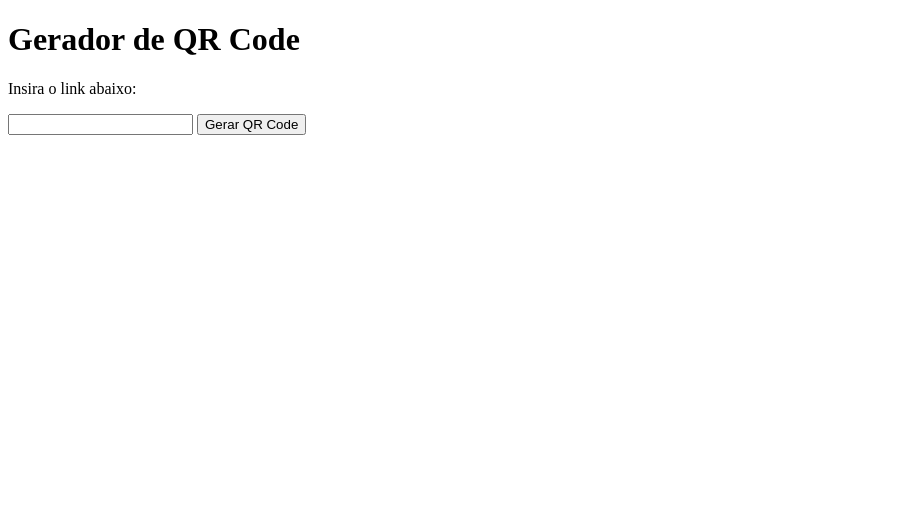
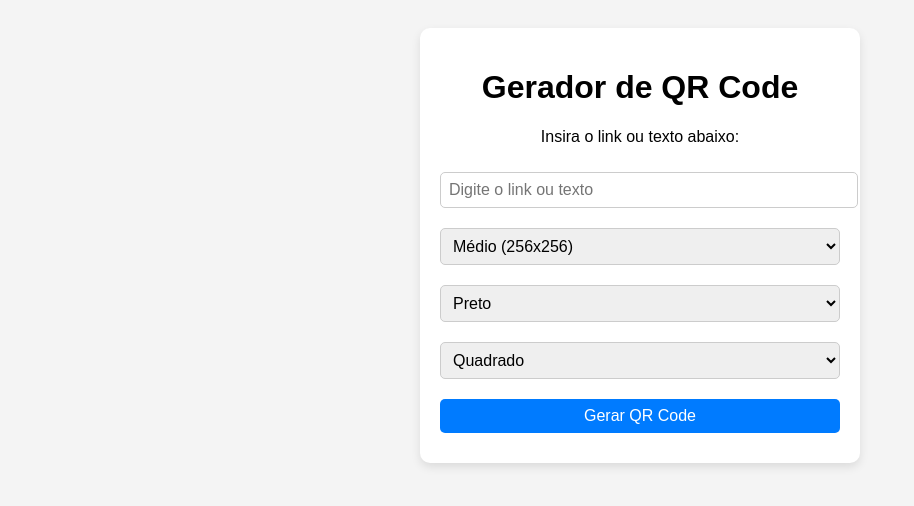
Before and after one commit to Diogozura/qrcode, a plain HTML site: page index.html in a window 1280 px wide. Shown: the whole page, without its empty margins (0-914 px from the left). Drawn offline with nearby package versions, Linux system fonts and the light colour scheme.

Commit message:
feat: update qr code

```diff
--- a/index.html
+++ b/index.html
@@ -1,34 +1,152 @@
 <!DOCTYPE html>
-<html>
+<html lang="pt-BR">
 <head>
   <meta charset="UTF-8">
-  <title>Gerador de QR Code</title>
-  <script src="https://cdn.rawgit.com/davidshimjs/qrcodejs/gh-pages/qrcode.min.js"></script>
+  <meta name="viewport" content="width=device-width, initial-scale=1.0">
+  <title>Gerador de QR Code Avançado</title>
+  <script src="https://cdn.jsdelivr.net/npm/qrcode-generator/qrcode.js"></script>
+  <style>
+    body {
+      font-family: Arial, sans-serif;
+      text-align: center;
+      padding: 20px;
+      background-color: #f4f4f4;
+    }
+    .container {
+      background: white;
+      padding: 20px;
+      border-radius: 10px;
+      box-shadow: 0px 4px 10px rgba(0, 0, 0, 0.1);
+      max-width: 400px;
+      margin: auto;
+    }
+    input, button, select {
+      width: 100%;
+      margin: 10px 0;
+      padding: 8px;
+      font-size: 16px;
+      border: 1px solid #ccc;
+      border-radius: 5px;
+    }
+    button {
+      background: #007bff;
+      color: white;
+      cursor: pointer;
+      border: none;
+      transition: background 0.3s;
+    }
+    button:hover {
+      background: #0056b3;
+    }
+    #qrcode canvas {
+      margin-top: 20px;
+    }
+    .download-links a {
+      display: block;
+      margin-top: 10px;
+      text-decoration: none;
+      color: #007bff;
+      font-weight: bold;
+    }
+  </style>
 </head>
 <body>
-  <h1>Gerador de QR Code</h1>
-  <p>Insira o link abaixo:</p>
-  <input type="text" id="input" />
-  <button onclick="generate()">Gerar QR Code</button>
-  <br />
-  <br />
-  <div id="qrcode"></div>
-  <a id="downloadLink" download="qrcode.png" style="display:none">Baixar QR Code</a>
+  <div class="container">
+    <h1>Gerador de QR Code</h1>
+    <p>Insira o link ou texto abaixo:</p>
+    <input type="text" id="input" placeholder="Digite o link ou texto" />
+    <select id="size">
+      <option value="128">Pequeno (128x128)</option>
+      <option value="256" selected>Médio (256x256)</option>
+      <option value="512">Grande (512x512)</option>
+    </select>
+    <select id="color">
+      <option value="#000000">Preto</option>
+      <option value="#007bff">Azul</option>
+      <option value="#28a745">Verde</option>
+      <option value="#dc3545">Vermelho</option>
+    </select>
+    <select id="shape">
+      <option value="square">Quadrado</option>
+      <option value="rounded">Arredondado</option>
+      <option value="dots">Pontos</option>
+      <option value="hexagon">Hexágono</option>
+    </select>
+    <button onclick="generate()">Gerar QR Code</button>
+    <div id="qrcode"></div>
+    <div class="download-links">
+      <a id="downloadPng" style="display:none">Baixar PNG</a>
+    </div>
+  </div>
+
   <script>
     function generate() {
-      var input = document.getElementById("input").value;
-      var qrcode = new QRCode(document.getElementById("qrcode"), {
-        text: input,
-        width: 256,
-        height: 256,
-        colorDark : "#000000",
-        colorLight : "#ffffff",
-        correctLevel : QRCode.CorrectLevel.H
-      });
-      var canvas = document.getElementsByTagName("canvas")[0];
-      var downloadLink = document.getElementById("downloadLink");
-      downloadLink.href = canvas.toDataURL("image/png");
-      downloadLink.style.display = "block";
+      let input = document.getElementById("input").value.trim();
+      if (!input) {
+        alert("Digite um link ou texto válido!");
+        return;
+      }
+      if (!input.startsWith("http://") && !input.startsWith("https://")) {
+        input = "https://" + input;
+      }
+
+      let size = parseInt(document.getElementById("size").value);
+      let color = document.getElementById("color").value;
+      let shape = document.getElementById("shape").value;
+
+      document.getElementById("qrcode").innerHTML = "";
+      let qr = qrcode(0, "H");
+      qr.addData(input);
+      qr.make();
+
+      let canvas = document.createElement("canvas");
+      let ctx = canvas.getContext("2d");
+      canvas.width = size;
+      canvas.height = size;
+      ctx.fillStyle = "#ffffff";
+      ctx.fillRect(0, 0, size, size);
+
+      let cellSize = size / qr.getModuleCount();
+      ctx.fillStyle = color;
+      for (let row = 0; row < qr.getModuleCount(); row++) {
+        for (let col = 0; col < qr.getModuleCount(); col++) {
+          if (qr.isDark(row, col)) {
+            if (shape === "square") {
+              ctx.fillRect(col * cellSize, row * cellSize, cellSize, cellSize);
+            } else if (shape === "rounded") {
+              ctx.beginPath();
+              ctx.arc(col * cellSize + cellSize / 2, row * cellSize + cellSize / 2, cellSize / 2.5, 0, Math.PI * 2);
+              ctx.fill();
+            } else if (shape === "dots") {
+              ctx.beginPath();
+              ctx.arc(col * cellSize + cellSize / 2, row * cellSize + cellSize / 2, cellSize / 3, 0, Math.PI * 2);
+              ctx.fill();
+            } else if (shape === "hexagon") {
+              let hexSize = cellSize / 1.5;
+              let x = col * cellSize + cellSize / 2;
+              let y = row * cellSize + cellSize / 2;
+              ctx.beginPath();
+              for (let i = 0; i < 6; i++) {
+                let angle = Math.PI / 3 * i;
+                let xOffset = x + hexSize * Math.cos(angle);
+                let yOffset = y + hexSize * Math.sin(angle);
+                if (i === 0) {
+                  ctx.moveTo(xOffset, yOffset);
+                } else {
+                  ctx.lineTo(xOffset, yOffset);
+                }
+              }
+              ctx.closePath();
+              ctx.fill();
+            }
+          }
+        }
+      }
+
+      document.getElementById("qrcode").appendChild(canvas);
+      document.getElementById("downloadPng").href = canvas.toDataURL("image/png");
+      document.getElementById("downloadPng").download = "qrcode.png";
+      document.getElementById("downloadPng").style.display = "block";
     }
   </script>
 </body>
```
